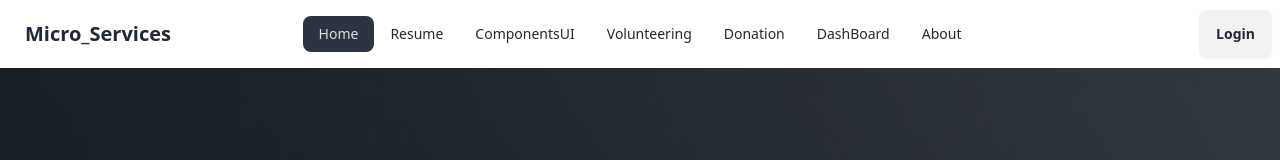
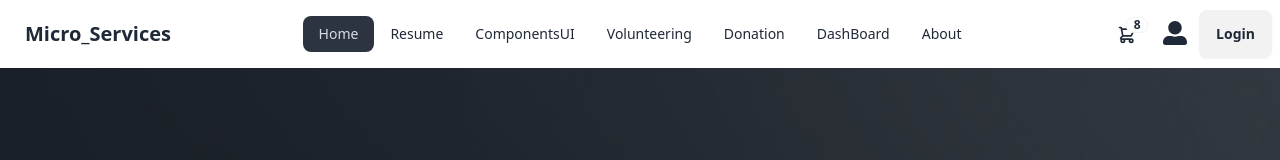
Before and after one commit to MUHAMMADSabbirHossain/personal-portfolio, a React (Vite) app in the folder Personal-Portfolios-FrontEnd/: page / in a window 1280 px wide. Shown: the top 160 px of the page. Built offline with nearby package versions, Linux system fonts and the light colour scheme; no server answers.

Commit message:
frontend navbar: nav-end added some funtionality... successfully

```diff
--- a/Personal-Portfolios-FrontEnd/src/components/Navbar.jsx
+++ b/Personal-Portfolios-FrontEnd/src/components/Navbar.jsx
@@ -1,6 +1,7 @@
 import { useContext } from "react";
 import { Link, NavLink } from "react-router-dom";
 import { AuthContext } from "../providers/AuthProvider";
+import { FaUserAlt } from "react-icons/fa";
 
 const Navbar = () => {
     const linkList = <>
@@ -75,6 +76,43 @@
                 </ul>
             </div>
             <div className="navbar-end">
+                <div className="flex-none">
+                    <div className="dropdown dropdown-end">
+                        <div tabIndex={0} role="button" className="btn btn-ghost btn-circle">
+                            <div className="indicator">
+                                <svg xmlns="http://www.w3.org/2000/svg" className="h-5 w-5" fill="none" viewBox="0 0 24 24" stroke="currentColor"><path strokeLinecap="round" strokeLinejoin="round" strokeWidth="2" d="M3 3h2l.4 2M7 13h10l4-8H5.4M7 13L5.4 5M7 13l-2.293 2.293c-.63.63-.184 1.707.707 1.707H17m0 0a2 2 0 100 4 2 2 0 000-4zm-8 2a2 2 0 11-4 0 2 2 0 014 0z" /></svg>
+                                <span className="badge badge-sm indicator-item">8</span>
+                            </div>
+                        </div>
+                        <div tabIndex={0} className="mt-3 z-[1] card card-compact dropdown-content w-52 bg-base-100 shadow">
+                            <div className="card-body">
+                                <span className="font-bold text-lg">8 Items</span>
+                                <span className="text-info">Subtotal: $999</span>
+                                <div className="card-actions">
+                                    <button className="btn btn-primary btn-block">View cart</button>
+                                </div>
+                            </div>
+                        </div>
+                    </div>
+                    <div className="dropdown dropdown-end">
+                        <div tabIndex={0} role="button" className="btn btn-ghost btn-circle avatar">
+                            {/* <div className="w-10 rounded-full">
+                                <img alt="Tailwind CSS Navbar component" src="https://img.daisyui.com/images/stock/photo-1534528741775-53994a69daeb.jpg" />
+                            </div> */}
+                            <FaUserAlt className="text-2xl" />
+                        </div>
+                        <ul tabIndex={0} className="menu menu-sm dropdown-content mt-3 z-[1] p-2 shadow bg-base-100 rounded-box w-52">
+                            <li>
+                                <a className="justify-between">
+                                    Profile
+                                    <span className="badge">New</span>
+                                </a>
+                            </li>
+                            <li><a>Settings</a></li>
+                            <li><a>Logout</a></li>
+                        </ul>
+                    </div>
+                </div>
                 {
                     user
                         ? <button onClick={handleLogout} className="btn">Logout</button>
```
